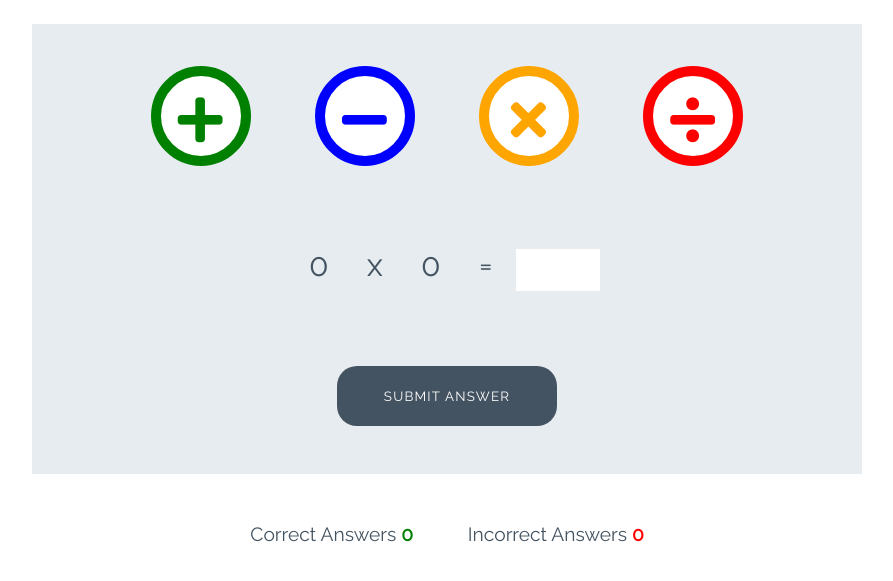
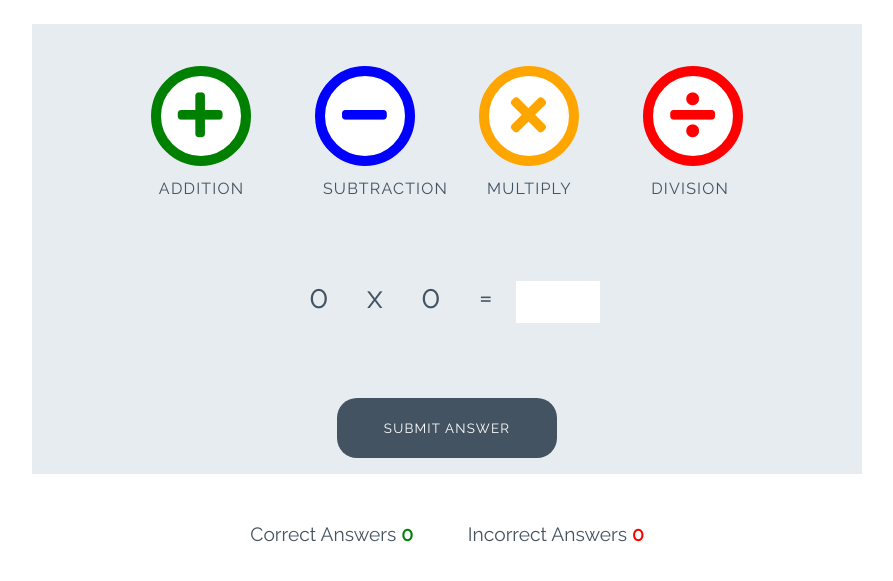
Before and after one commit to joshfreeman00/love-maths, a plain HTML site: page index.html in a window 1280 px wide. Shown: the part 77-658 px from the top of the page, without its empty margins (193-1086 px from the left). Drawn offline with Linux system fonts and the light colour scheme.

Commit message:
Add styles for game

```diff
--- a/assets/css/style.css
+++ b/assets/css/style.css
@@ -109,6 +109,14 @@ body {
     font-size: 3.2rem;
     margin: 0 30px;
     transition: all 0.5s;
+}
+
+.btn--big::after {
+    content: attr(data-type);
+    font-size: 1rem;
+    color: #445361;
+    position: relative;
+    left: -0.5em;
 }
 
 .btn--blue {
--- a/index.html
+++ b/index.html
@@ -21,16 +21,16 @@
 
     <div class="game-area">
         <div class="controls-area">
-            <button class="btn btn--big btn--green">
+            <button data-type="addition" class="btn btn--big btn--green">
                 <i class="fas fa-plus"></i>
             </button>
-            <button class="btn btn--big btn--blue">
+            <button data-type="subtraction" class="btn btn--big btn--blue">
                 <i class="fas fa-minus"></i>
             </button>
-            <button class="btn btn--big btn--orange">
+            <button data-type="multiply" class="btn btn--big btn--orange">
                 <i class="fas fa-times"></i>
             </button>
-            <button class="btn btn--big btn--red">
+            <button data-type="division" class="btn btn--big btn--red">
                 <i class="fas fa-divide"></i>
             </button>
         </div>
@@ -42,7 +42,7 @@
             <p class="answer-message">Enter Answer:</p>
             <input id="answer-box" type="number">
         </div>
-        <button class="btn btn--gray">Submit Answer</button>
+        <button data-type="submit" class="btn btn--gray">Submit Answer</button>
     </div>
 
     <div class="score-area">
```
